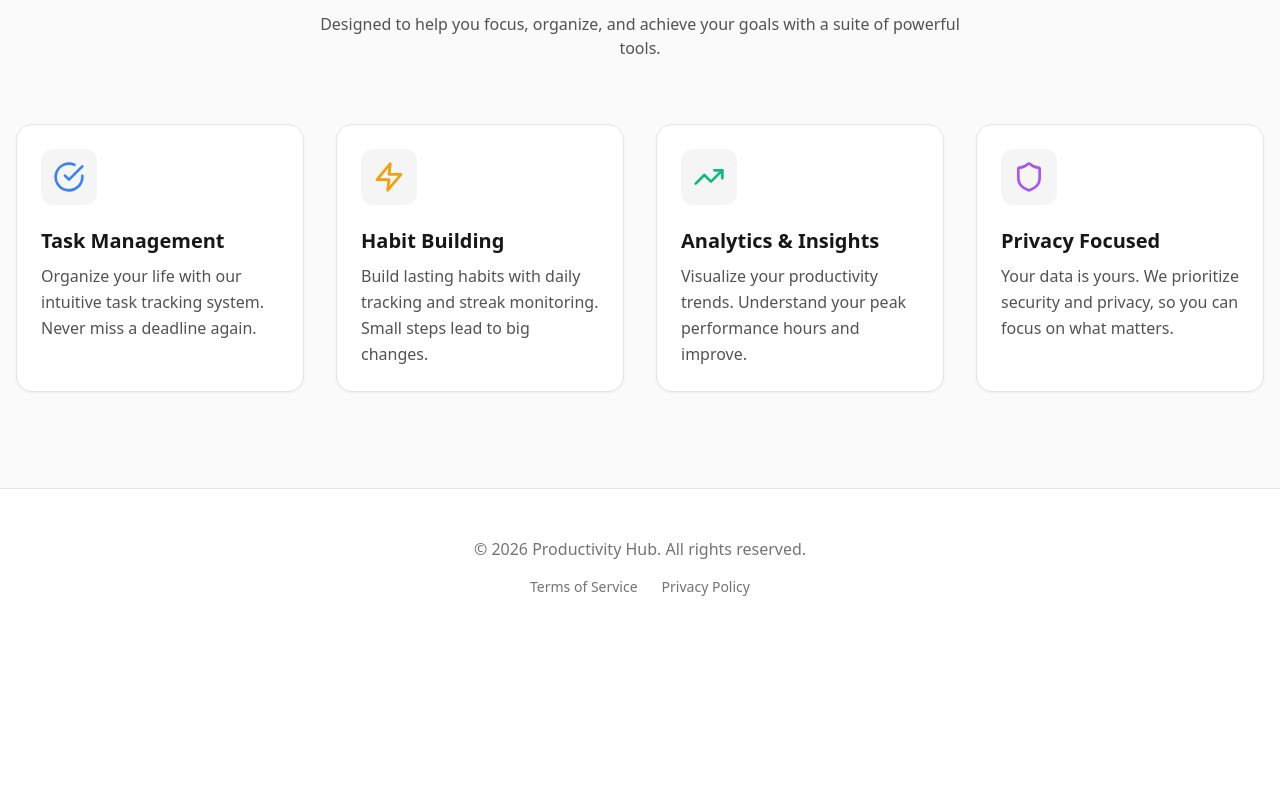
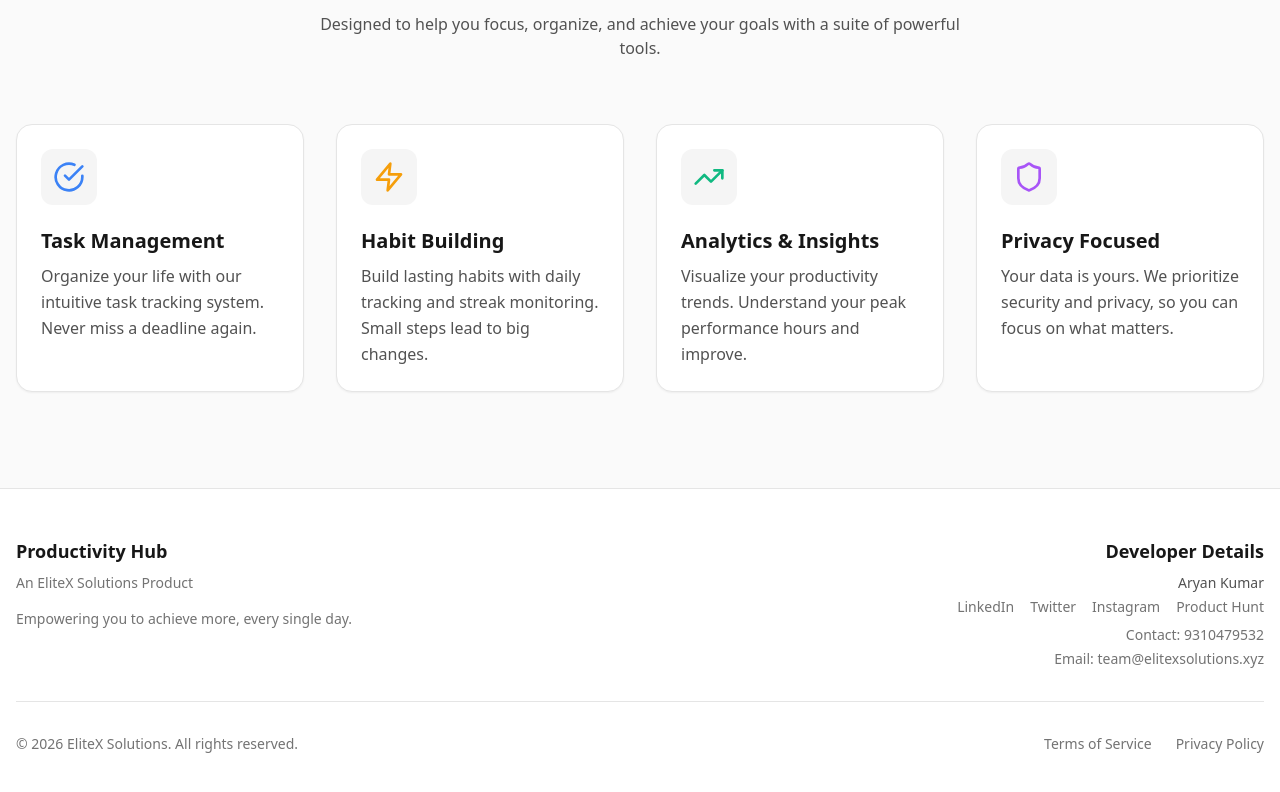
Before and after one commit to aryankumar06/productivity_panda, a React (Vite) app: page / in a window 1280 px wide. Shown: the part 940-1732 px from the top of the page. Before the commit the page ends 1585 px from the top, so only its background shows below. Built offline with nearby package versions, Linux system fonts and the light colour scheme; no server answers.

Commit message:
new landing

```diff
--- a/src/components/Dashboard.tsx
+++ b/src/components/Dashboard.tsx
@@ -6,6 +6,7 @@ import HabitSection from './HabitSection';
 import EventSection from './EventSection';
 import { GlowingEffect } from './ui/GlowingEffect';
 import { ThemeToggle } from './ui/theme-toggle';
+import { RequestFeatureForm } from './RequestFeatureForm';
 
 export default function Dashboard() {
   const { signOut, user } = useAuth();
@@ -33,10 +34,11 @@ export default function Dashboard() {
               <div>
                 <h1 className="text-xl font-bold text-gray-900 dark:text-gray-100">Productivity Hub</h1>
                 <p className="text-sm text-gray-500 dark:text-gray-400">{user?.email}</p>
-                <p className="text-xs text-gray-400 dark:text-gray-500">Productivity hub a elitexsolution&apos;s product.</p>
+                <p className="text-xs text-gray-400 dark:text-gray-500">An EliteX Solutions Product</p>
               </div>
             </div>
             <div className="flex items-center gap-2">
+              <RequestFeatureForm variant="outline" className="hidden sm:flex" />
               <ThemeToggle />
               <button
                 onClick={signOut}
--- a/src/components/LandingPage.tsx
+++ b/src/components/LandingPage.tsx
@@ -1,6 +1,7 @@
 import { BackgroundPaths } from "@/components/ui/background-paths";
 import { CheckCircle, Zap, TrendingUp, Shield } from "lucide-react";
 import { motion } from "framer-motion";
+import { RequestFeatureForm } from "./RequestFeatureForm";
 
 function LandingPage() {
     const features = [
@@ -27,7 +28,11 @@ function LandingPage() {
     ];
 
     return (
-        <div className="bg-neutral-50 dark:bg-neutral-950 min-h-screen">
+        <div className="bg-neutral-50 dark:bg-neutral-950 min-h-screen relative">
+            <div className="absolute top-0 right-0 p-6 z-20">
+                <RequestFeatureForm variant="outline" className="bg-white/50 dark:bg-black/50 backdrop-blur-sm border-neutral-200 dark:border-neutral-800 hover:bg-white dark:hover:bg-neutral-900" />
+            </div>
+
             <BackgroundPaths
                 title="Productivity Hub"
                 description="Your all-in-one workspace for managing tasks, building habits, and tracking progress. Elevate your productivity today."
@@ -72,13 +77,47 @@ function LandingPage() {
             </div>
 
             <footer className="bg-white dark:bg-neutral-900 py-12 border-t border-neutral-200 dark:border-neutral-800">
-                <div className="container mx-auto px-4 text-center">
-                    <p className="text-neutral-500 dark:text-neutral-400 mb-4">
-                        © {new Date().getFullYear()} Productivity Hub. All rights reserved.
-                    </p>
-                    <div className="flex justify-center gap-6 text-sm text-neutral-500">
-                        <a href="/terms-of-service" className="hover:text-blue-500 transition-colors">Terms of Service</a>
-                        <a href="/privacy-policy" className="hover:text-blue-500 transition-colors">Privacy Policy</a>
+                <div className="container mx-auto px-4">
+                    <div className="grid grid-cols-1 md:grid-cols-2 gap-8 mb-8">
+                        <div>
+                            <h3 className="text-lg font-bold text-neutral-900 dark:text-white mb-2">
+                                Productivity Hub
+                            </h3>
+                            <p className="text-sm text-neutral-500 dark:text-neutral-400 mb-4">
+                                An EliteX Solutions Product
+                            </p>
+                            <p className="text-sm text-neutral-500 dark:text-neutral-400">
+                                Empowering you to achieve more, every single day.
+                            </p>
+                        </div>
+                        <div className="md:text-right">
+                            <h3 className="text-lg font-bold text-neutral-900 dark:text-white mb-2">
+                                Developer Details
+                            </h3>
+                            <p className="text-sm text-neutral-600 dark:text-neutral-300 font-medium mb-1">
+                                Aryan Kumar
+                            </p>
+                            <div className="flex flex-wrap justify-start md:justify-end gap-4 text-sm text-neutral-500 dark:text-neutral-400 mb-2">
+                                <a href="https://linkedin.com/in/aryankumar" target="_blank" rel="noopener noreferrer" className="hover:text-blue-500 transition-colors">LinkedIn</a>
+                                <a href="https://twitter.com/aryankumar" target="_blank" rel="noopener noreferrer" className="hover:text-blue-400 transition-colors">Twitter</a>
+                                <a href="https://instagram.com/aryankumar" target="_blank" rel="noopener noreferrer" className="hover:text-pink-500 transition-colors">Instagram</a>
+                                <a href="https://www.producthunt.com/posts/productivity-hub" target="_blank" rel="noopener noreferrer" className="hover:text-orange-500 transition-colors">Product Hunt</a>
+                            </div>
+                            <div className="text-sm text-neutral-500 dark:text-neutral-400 space-y-1">
+                                <p>Contact: <a href="tel:9310479532" className="hover:text-neutral-900 dark:hover:text-white transition-colors">9310479532</a></p>
+                                <p>Email: <a href="mailto:team@elitexsolutions.xyz" className="hover:text-neutral-900 dark:hover:text-white transition-colors">team@elitexsolutions.xyz</a></p>
+                            </div>
+                        </div>
+                    </div>
+
+                    <div className="border-t border-neutral-200 dark:border-neutral-800 pt-8 flex flex-col md:flex-row justify-between items-center gap-4">
+                        <p className="text-neutral-500 dark:text-neutral-400 text-sm">
+                            © {new Date().getFullYear()} EliteX Solutions. All rights reserved.
+                        </p>
+                        <div className="flex gap-6 text-sm text-neutral-500">
+                            <a href="/terms-of-service" className="hover:text-blue-500 transition-colors">Terms of Service</a>
+                            <a href="/privacy-policy" className="hover:text-blue-500 transition-colors">Privacy Policy</a>
+                        </div>
                     </div>
                 </div>
             </footer>
```
